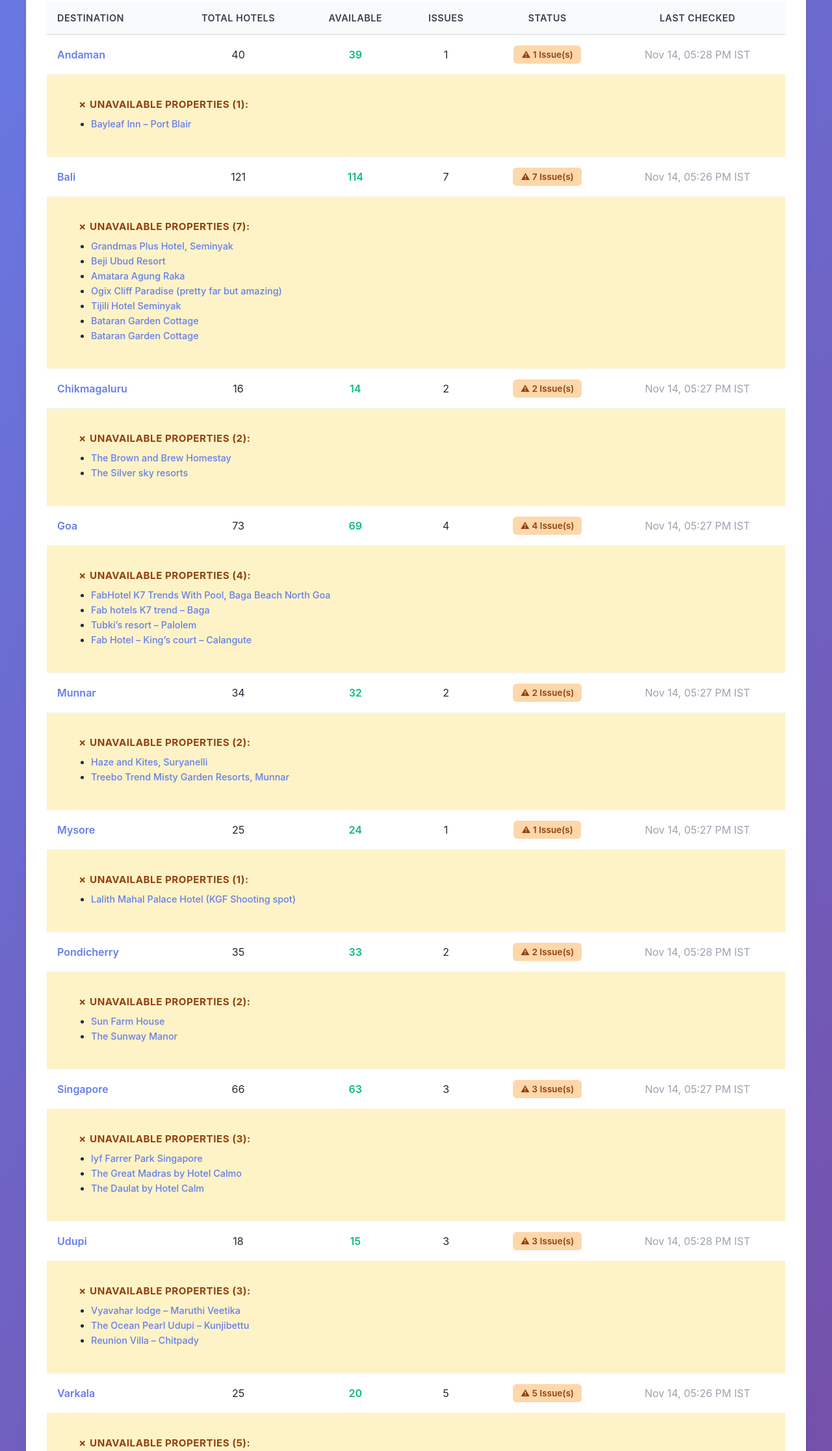
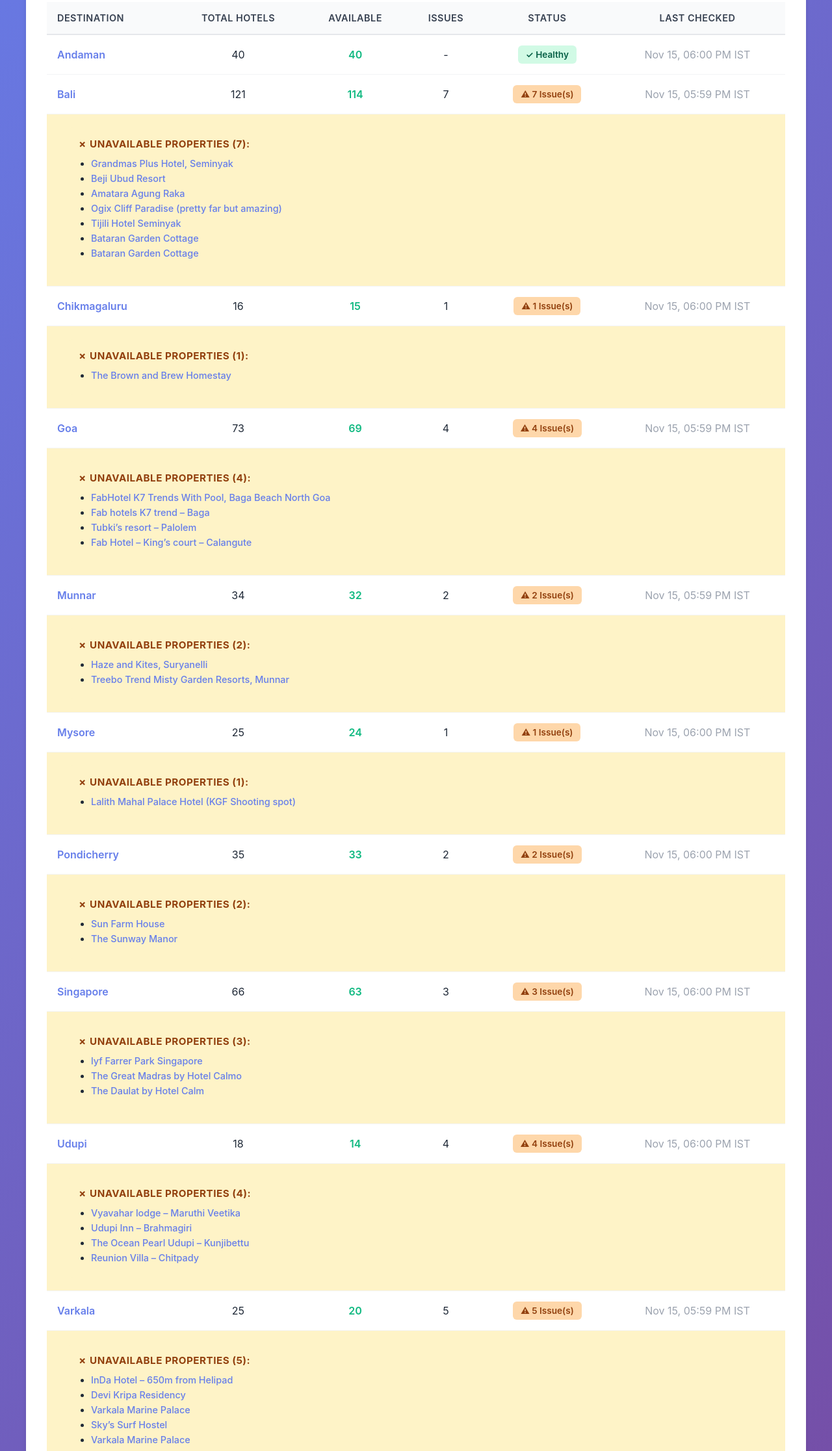
Before and after one commit to sagarsakre/blog_hotel_links_verifier, a plain HTML site: page index.html in a window 1280 px wide. Shown: the part 507-2740 px from the top of the page at 65% size. Drawn offline with Linux system fonts and the light colour scheme.

Commit message:
Update dashboard: Scheduled run caaa3c147b6a4b9bf42084985aca43a25eec4c3c

```diff
--- a/index.html
+++ b/index.html
@@ -289,7 +289,7 @@
             <h1>🏨 Hotel Links Health Dashboard</h1>
             <p class="subtitle">Monitoring Agoda affiliate links across all travel blog posts</p>
             <div class="status-banner">✗ Critical Issues</div>
-            <p class="last-update">Last updated: November 14, 2026 at 05:28 PM IST</p>
+            <p class="last-update">Last updated: November 15, 2026 at 06:00 PM IST</p>
         </header>
 
         <div class="stats-grid">
@@ -302,11 +302,11 @@
                 <div class="stat-label">Total Hotels</div>
             </div>
             <div class="stat-card success">
-                <div class="stat-value">427</div>
+                <div class="stat-value">428</div>
                 <div class="stat-label">Available</div>
             </div>
             <div class="stat-card error">
-                <div class="stat-value">32</div>
+                <div class="stat-value">31</div>
                 <div class="stat-label">Issues</div>
             </div>
         </div>
@@ -332,21 +332,10 @@
                 <a href="https://sakrecubes.com/2024/09/andaman-travel-guide.html" target="_blank" class="destination-link">Andaman</a>
             </td>
             <td class="text-center">40</td>
-            <td class="text-center text-success">39</td>
-            <td class="text-center">1</td>
-            <td class="text-center"><span class="badge badge-warning">⚠ 1 Issue(s)</span></td>
-            <td class="text-center text-muted">Nov 14, 05:28 PM IST</td>
-        </tr>
-
-        <tr class="details-row">
-            <td colspan="6">
-                <div class="hotel-details">
-                    <div class="hotel-section">
-                        <strong class="section-title unavailable-title">✗ Unavailable Properties (1):</strong>
-                        <ul class="hotel-list"><li><a href="https://www.agoda.com/partners/partnersearch.aspx?pcs=1&cid=1911682&hid=33243992" target="_blank" class="hotel-link">Bayleaf Inn – Port Blair</a></li></ul>
-                    </div>
-                </div>
-            </td>
+            <td class="text-center text-success">40</td>
+            <td class="text-center">-</td>
+            <td class="text-center"><span class="badge badge-success">✓ Healthy</span></td>
+            <td class="text-center text-muted">Nov 15, 06:00 PM IST</td>
         </tr>
 
 
@@ -358,7 +347,7 @@
             <td class="text-center text-success">114</td>
             <td class="text-center">7</td>
             <td class="text-center"><span class="badge badge-warning">⚠ 7 Issue(s)</span></td>
-            <td class="text-center text-muted">Nov 14, 05:26 PM IST</td>
+            <td class="text-center text-muted">Nov 15, 05:59 PM IST</td>
         </tr>
 
         <tr class="details-row">
@@ -378,18 +367,18 @@
                 <a href="https://sakrecubes.com/2023/09/chikmagaluru.html" target="_blank" class="destination-link">Chikmagaluru</a>
             </td>
             <td class="text-center">16</td>
-            <td class="text-center text-success">14</td>
-            <td class="text-center">2</td>
-            <td class="text-center"><span class="badge badge-warning">⚠ 2 Issue(s)</span></td>
-            <td class="text-center text-muted">Nov 14, 05:27 PM IST</td>
+            <td class="text-center text-success">15</td>
+            <td class="text-center">1</td>
+            <td class="text-center"><span class="badge badge-warning">⚠ 1 Issue(s)</span></td>
+            <td class="text-center text-muted">Nov 15, 06:00 PM IST</td>
         </tr>
 
         <tr class="details-row">
             <td colspan="6">
                 <div class="hotel-details">
                     <div class="hotel-section">
-                        <strong class="section-title unavailable-title">✗ Unavailable Properties (2):</strong>
-                        <ul class="hotel-list"><li><a href="https://www.agoda.com/partners/partnersearch.aspx?pcs=1&cid=1911682&hid=6863444&currency=INR" target="_blank" class="hotel-link">The Brown and Brew Homestay</a></li><li><a href="https://www.agoda.com/partners/partnersearch.aspx?pcs=1&cid=1911682&hid=32902275&currency=INR" target="_blank" class="hotel-link">The Silver sky resorts</a></li></ul>
+                        <strong class="section-title unavailable-title">✗ Unavailable Properties (1):</strong>
+                        <ul class="hotel-list"><li><a href="https://www.agoda.com/partners/partnersearch.aspx?pcs=1&cid=1911682&hid=6863444&currency=INR" target="_blank" class="hotel-link">The Brown and Brew Homestay</a></li></ul>
                     </div>
                 </div>
             </td>
@@ -404,7 +393,7 @@
             <td class="text-center text-success">69</td>
             <td class="text-center">4</td>
             <td class="text-center"><span class="badge badge-warning">⚠ 4 Issue(s)</span></td>
-            <td class="text-center text-muted">Nov 14, 05:27 PM IST</td>
+            <td class="text-center text-muted">Nov 15, 05:59 PM IST</td>
         </tr>
 
         <tr class="details-row">
@@ -427,7 +416,7 @@
             <td class="text-center text-success">32</td>
             <td class="text-center">2</td>
             <td class="text-center"><span class="badge badge-warning">⚠ 2 Issue(s)</span></td>
-            <td class="text-center text-muted">Nov 14, 05:27 PM IST</td>
+            <td class="text-center text-muted">Nov 15, 05:59 PM IST</td>
         </tr>
 
         <tr class="details-row">
@@ -450,7 +439,7 @@
             <td class="text-center text-success">24</td>
             <td class="text-center">1</td>
             <td class="text-center"><span class="badge badge-warning">⚠ 1 Issue(s)</span></td>
-            <td class="text-center text-muted">Nov 14, 05:27 PM IST</td>
+            <td class="text-center text-muted">Nov 15, 06:00 PM IST</td>
         </tr>
 
         <tr class="details-row">
@@ -473,7 +462,7 @@
             <td class="text-center text-success">33</td>
             <td class="text-center">2</td>
             <td class="text-center"><span class="badge badge-warning">⚠ 2 Issue(s)</span></td>
-            <td class="text-center text-muted">Nov 14, 05:28 PM IST</td>
+            <td class="text-center text-muted">Nov 15, 06:00 PM IST</td>
         </tr>
 
         <tr class="details-row">
@@ -496,7 +485,7 @@
             <td class="text-center text-success">63</td>
             <td class="text-center">3</td>
             <td class="text-center"><span class="badge badge-warning">⚠ 3 Issue(s)</span></td>
-            <td class="text-center text-muted">Nov 14, 05:27 PM IST</td>
+            <td class="text-center text-muted">Nov 15, 06:00 PM IST</td>
         </tr>
 
         <tr class="details-row">
@@ -516,18 +505,18 @@
                 <a href="https://sakrecubes.com/2023/10/udupi-complete-guide.html" target="_blank" class="destination-link">Udupi</a>
             </td>
             <td class="text-center">18</td>
-            <td class="text-center text-success">15</td>
-            <td class="text-center">3</td>
-            <td class="text-center"><span class="badge badge-warning">⚠ 3 Issue(s)</span></td>
-            <td class="text-center text-muted">Nov 14, 05:28 PM IST</td>
+            <td class="text-center text-success">14</td>
+            <td class="text-center">4</td>
+            <td class="text-center"><span class="badge badge-warning">⚠ 4 Issue(s)</span></td>
+            <td class="text-center text-muted">Nov 15, 06:00 PM IST</td>
         </tr>
 
         <tr class="details-row">
             <td colspan="6">
                 <div class="hotel-details">
                     <div class="hotel-section">
-                        <strong class="section-title unavailable-title">✗ Unavailable Properties (3):</strong>
-                        <ul class="hotel-list"><li><a href="https://www.agoda.com/partners/partnersearch.aspx?pcs=1&cid=1911682&hid=41765771&currency=INR" target="_blank" class="hotel-link">Vyavahar lodge – Maruthi Veetika</a></li><li><a href="https://www.agoda.com/partners/partnersearch.aspx?pcs=1&cid=1911682&hid=1623129&currency=INR" target="_blank" class="hotel-link">The Ocean Pearl Udupi – Kunjibettu</a></li><li><a href="https://www.agoda.com/partners/partnersearch.aspx?pcs=1&cid=1911682&hid=23115937&currency=INR" target="_blank" class="hotel-link">Reunion Villa – Chitpady</a></li></ul>
+                        <strong class="section-title unavailable-title">✗ Unavailable Properties (4):</strong>
+                        <ul class="hotel-list"><li><a href="https://www.agoda.com/partners/partnersearch.aspx?pcs=1&cid=1911682&hid=41765771&currency=INR" target="_blank" class="hotel-link">Vyavahar lodge – Maruthi Veetika</a></li><li><a href="https://www.agoda.com/partners/partnersearch.aspx?pcs=1&cid=1911682&hid=30645060&currency=INR" target="_blank" class="hotel-link">Udupi Inn – Brahmagiri</a></li><li><a href="https://www.agoda.com/partners/partnersearch.aspx?pcs=1&cid=1911682&hid=1623129&currency=INR" target="_blank" class="hotel-link">The Ocean Pearl Udupi – Kunjibettu</a></li><li><a href="https://www.agoda.com/partners/partnersearch.aspx?pcs=1&cid=1911682&hid=23115937&currency=INR" target="_blank" class="hotel-link">Reunion Villa – Chitpady</a></li></ul>
                     </div>
                 </div>
             </td>
@@ -542,7 +531,7 @@
             <td class="text-center text-success">20</td>
             <td class="text-center">5</td>
             <td class="text-center"><span class="badge badge-warning">⚠ 5 Issue(s)</span></td>
-            <td class="text-center text-muted">Nov 14, 05:26 PM IST</td>
+            <td class="text-center text-muted">Nov 15, 05:59 PM IST</td>
         </tr>
 
         <tr class="details-row">
@@ -565,7 +554,7 @@
             <td class="text-center text-success">4</td>
             <td class="text-center">2</td>
             <td class="text-center"><span class="badge badge-warning">⚠ 2 Issue(s)</span></td>
-            <td class="text-center text-muted">Nov 14, 05:28 PM IST</td>
+            <td class="text-center text-muted">Nov 15, 06:00 PM IST</td>
         </tr>
 
         <tr class="details-row">
```
